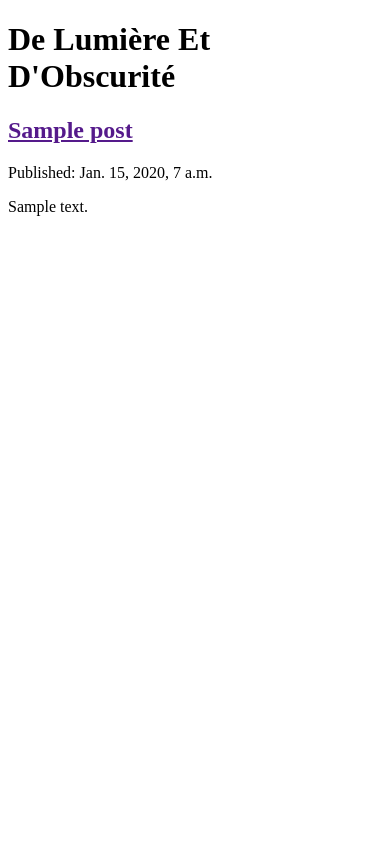
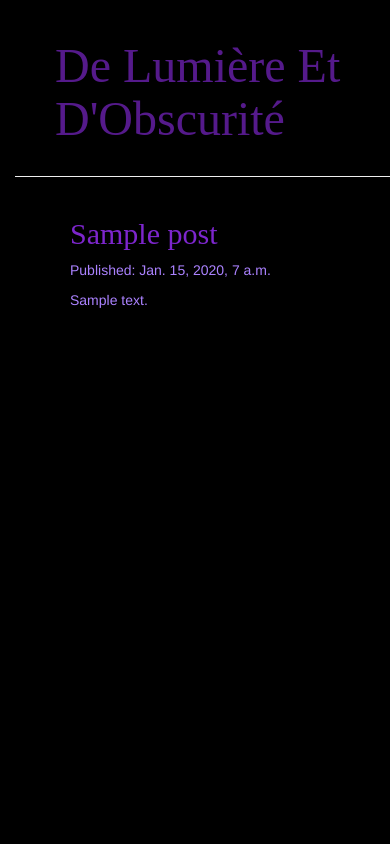
Before and after one commit to claricegadelha/my-first-blog, a Django app: page / in a window 390 px wide. Run offline with Django 3.2, Linux system fonts and the light colour scheme; tables that the repository leaves empty hold one stand-in row (values such as "Sample post"); some libraries are stand-ins or nearby versions.

Commit message:
Added view and template for detailed blog as well as CSS for the site.

```diff
--- /dev/null
+++ b/blog/static/css/blog.css
@@ -0,0 +1,53 @@
+body {
+    background-color: #000000;
+    padding-left: 15px;
+}
+
+.page-header{
+    margin-top: 0;
+    padding: 20px 20px 20px 40px;
+}
+
+
+.page-header h1, .page-header h1 a, .page-header h1 a:visited, .page-header h1 a:active {
+    color: #551A8B;
+    font-size: 36pt;
+    text-decoration: none;
+}
+
+.content {
+    color: #AB82FF;
+    margin-left: 40px;
+}
+
+h1, h2, h3, h4 {
+    font-family: 'Times New Roman', Times, serif;
+}
+
+.date {
+    color: #8968CD;
+}
+
+.save {
+    float: right;
+}
+
+.post-form textarea, .post-form input {
+    width: 100%;
+}
+
+.top-menu, .top-menu:hover, .top-menu:visited {
+    color: #ffffff;
+    float: right;
+    font-size: 26pt;
+    margin-right: 20px;
+}
+
+.post {
+    margin-bottom: 70px;
+}
+
+.post h2 a, .post h2 a:visited {
+    color: #7D26CD;
+    font-family: 'Times New Roman', Times, serif;
+}
--- /dev/null
+++ b/blog/templates/blog/base.html
@@ -0,0 +1,23 @@
+{% load static %}
+<html lang="en-US">
+    <head>
+        <meta charset="utf-8">
+        <title>De Lumière Et D'Obscurité</title>
+        <link rel="stylesheet" href="//maxcdn.bootstrapcdn.com/bootstrap/3.2.0/css/bootstrap.min.css">
+        <link rel="stylesheet" href="//maxcdn.bootstrapcdn.com/bootstrap/3.2.0/css/bootstrap-theme.min.css">
+        <link rel="stylesheet" href="{% static 'css/blog.css' %}">
+    </head>
+    <body>
+        <div class="page-header">
+            <h1><a href="/">De Lumière Et D'Obscurité</a></h1>
+        </div>
+        <div class="content container">
+            <div class="row">
+                <div class="col-md-8">
+                    {% block content %}
+                    {% endblock %}
+                </div>
+            </div>
+        </div>
+    </body>
+</html>
--- a/blog/templates/blog/post_list.html
+++ b/blog/templates/blog/post_list.html
@@ -1,19 +1,11 @@
-<!DOCTYPE html>
-<html lang="en-US">
-    <head>
-        <meta charset="utf-8">
-        <title>De Lumière Et D'Obscurité</title>
-    </head>
-    <body>
-        <div>
-            <h1>De Lumière Et D'Obscurité</h1>
+{% extends 'blog/base.html' %}
+
+{% block content %}
+    {% for post in posts %}
+        <div class="post">
+            <h2><a href="{% url 'post_detail' pk=post.pk %}">{{ post.title }}</a></h2>
+            <p>Published: {{ post.published_date }}</p>
+            <p>{{ post.text|linebreaksbr }}</p>
         </div>
-        {% for post in posts %}
-            <div>
-                <h2><a href="">{{ post.title }}</a></h2>
-                <p>Published: {{ post.published_date }}</p>
-                <p>{{ post.text|linebreaksbr }}</p>
-            </div>
-        {% endfor %}
-    </body>
-</html>
+    {% endfor %}
+{% endblock %}
--- a/blog/urls.py
+++ b/blog/urls.py
@@ -2,4 +2,5 @@ from django.urls import path
 from . import views
 urlpatterns = [
     path('', views.post_list, name='post_list'),
+    path('post/<int:pk>/', views.post_detail, name='post_detail')
 ]
--- a/blog/views.py
+++ b/blog/views.py
@@ -1,4 +1,4 @@
-from django.shortcuts import render
+from django.shortcuts import render, get_object_or_404
 
 # Create your views here.
 
@@ -8,3 +8,7 @@ from .models import Post
 def post_list(request):
     posts = Post.objects.filter(published_date__lte=timezone.now()).order_by('published_date')
     return render(request, 'blog/post_list.html', {'posts':posts})
+
+def post_detail(request, pk):
+    post = get_object_or_404(Post, pk=pk)
+    return render(request, 'blog/post_detail.html', {'post':post})
```
Also changed, not shown: blog/templates/blog/post_detail.html (added, +13 -0 lines).
